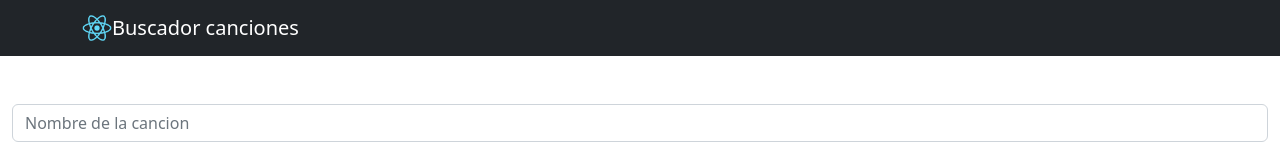
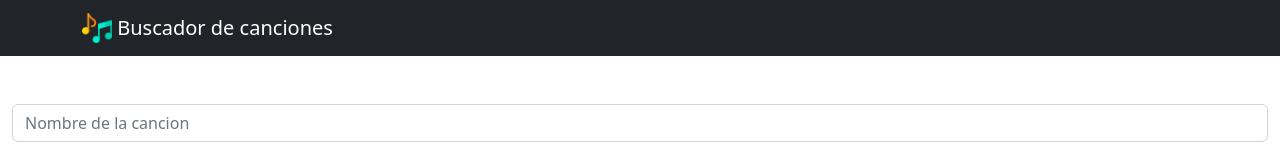
Before and after one commit to 25trian/cursoReact, a React (Create React App) app: page / in a window 1280 px wide. Shown: the top 160 px of the page. Built offline with nearby package versions, Linux system fonts and the light colour scheme.

Commit message:
cambiar logo, documentar, corregir ruta detalle de letra.

```diff
--- a/public/index.html
+++ b/public/index.html
@@ -2,14 +2,14 @@
 <html lang="en">
   <head>
     <meta charset="utf-8" />
-    <link rel="icon" href="%PUBLIC_URL%/favicon.ico" />
+    <link rel="icon" href="%PUBLIC_URL%/nota-musical.png" />
     <meta name="viewport" content="width=device-width, initial-scale=1" />
     <meta name="theme-color" content="#000000" />
     <meta
       name="description"
       content="Web site created using create-react-app"
     />
-    <link rel="apple-touch-icon" href="%PUBLIC_URL%/logo192.png" />
+    <link rel="apple-touch-icon" href="%PUBLIC_URL%/nota-musical.png" />
     <!--
       manifest.json provides metadata used when your web app is installed on a
       user's mobile device or desktop. See https://developers.google.com/web/fundamentals/web-app-manifest/
@@ -24,7 +24,7 @@
       work correctly both with client-side routing and a non-root public URL.
       Learn how to configure a non-root public URL by running `npm run build`.
     -->
-    <title>React App</title>
+    <title>Busca tu canción</title>
   </head>
   <body>
     <noscript>You need to enable JavaScript to run this app.</noscript>
--- a/src/App.js
+++ b/src/App.js
@@ -1,32 +1,34 @@
 import "./App.css";
-import "bootstrap/dist/css/bootstrap.min.css";
-import { Container, Navbar, Row } from "react-bootstrap";
-import { Buscador } from "./components/Buscador/Buscador";
-import { BrowserRouter, Route, Routes } from "react-router-dom";
-import { DetalleLetra } from "./components/DetalleLetra/DetalleLetra";
+import "bootstrap/dist/css/bootstrap.min.css"; //importamos boostrap
+import { Container, Navbar, Row } from "react-bootstrap"; //los elementos que usamos de boostrap
+import { Buscador } from "./components/Buscador/Buscador"; //Nuestro buscador
+import { BrowserRouter, Route, Routes } from "react-router-dom"; //Rutas
+import { DetalleLetra } from "./components/DetalleLetra/DetalleLetra"; // El componente que muestra las letras de las canciones
+
+//App dibuja la barra de navegación y trae los compnentes Buscador y DetalleLetra
 function App() {
   return (
     <>
       <Navbar bg="dark" variant="dark" className="sticky-top">
         <Container>
-          <Navbar.Brand href="#home">
+          <Navbar.Brand href="/">
             <img
               alt=""
-              src="/logo192.png"
+              src="/nota-musical.png"
               width="30"
               height="30"
               className="d-inline-block align-top"
             />
-            Buscador canciones
+            <span> Buscador de canciones</span>
           </Navbar.Brand>
         </Container>
       </Navbar>
       <Container fluid>
         <BrowserRouter>
           <Routes>
-            <Route path="/" element={<Buscador />} >
-              <Route path="/detalle-letra" element={<DetalleLetra />} />
-            </Route>
+            <Route path="/" element={<Buscador />} />
+            <Route path="/detalle-letra" element={<DetalleLetra />} />
+
           </Routes>
         </BrowserRouter>
         <Row></Row>
--- a/src/components/Buscador/Buscador.js
+++ b/src/components/Buscador/Buscador.js
@@ -1,39 +1,36 @@
-import React, { useRef, useState } from "react";
-import { Button, Card, Form, InputGroup } from "react-bootstrap";
+import React, { useRef, useState } from "react"; //Actualizar sin recargar pagina (Creo)
+import { Button, Card, Form, InputGroup } from "react-bootstrap"; //Elementos de Boostrap
 import { Link } from "react-router-dom";
+//El componente buscador consume la api desde "https://api.lyrics.ovh"
 export const Buscador = () => {
   const [resultadoBusquedaCanciones, setResultadoBusquedaCanciones] =
     useState();
   const [letraCancion, setLetraCancion] = useState();
+//API
   const API_URL = "https://api.lyrics.ovh";
 
   const valorInputBusqueda = useRef();
-
+// usamos fetch para consumir la api
   const getLyrics = async (artist, songTilte) => {
     return new Promise(async (resolve, reject) => {
       try {
         const res = await fetch(`${API_URL}/v1/${artist}/${songTilte}`);
         const data = await res.json();
-            resolve(data)
+        resolve(data);
       } catch (error) {
-            reject(error)
+        reject(error);
       }
-
     });
   };
-
+// usamos fetch para traer las canciones
   const searchSongs = async (value) => {
-    if (value !== "") {
     const res = await fetch(`${API_URL}/suggest/${value}`);
     const data = await res.json();
     setResultadoBusquedaCanciones(data.data);
 
     console.log(resultadoBusquedaCanciones);
-    } else {
-
-    }
   };
-
+//Dibujamos el fomulario donde se escriba la canción que buscamos
   return (
     <div>
       <InputGroup className="mb-3 mt-5">
@@ -43,14 +40,14 @@ export const Buscador = () => {
           aria-describedby="basic-addon2"
           ref={valorInputBusqueda}
           onKeyUp={() => {
-            searchSongs(valorInputBusqueda.current.value);
+            searchSongs(valorInputBusqueda.current.value); //Mientras se escriba en el input se ejecuta la funcion "searchSongs".
           }}
         />
       </InputGroup>
 
       {resultadoBusquedaCanciones &&
         resultadoBusquedaCanciones.map((item) => {
-          return (
+          return ( //Mostramos en formato tarjeta las canciones: El título, autor, preview y el link hacia la cancion completa.
             <Card key={item.id} className="mt-2 shadow">
               <Card.Header>
                 {item.title} - {item.artist.name}{" "}
@@ -68,9 +65,7 @@ export const Buscador = () => {
                       <source type="audio/wav" src={item.preview} />
                     </audio>
                   </div>
-                  <div className="col-6">
-
-                  </div>
+                  <div className="col-6"></div>
                   <footer className="blockquote-footer col-12">
                     <a href={item.link} target="_blank" rel="noreferrer">
                       Escucha la cancion
```
Also changed, not shown: public/logo512.png (deleted), public/nota-musical.png (added). Lines whose indentation alone changed are shown as unchanged.
